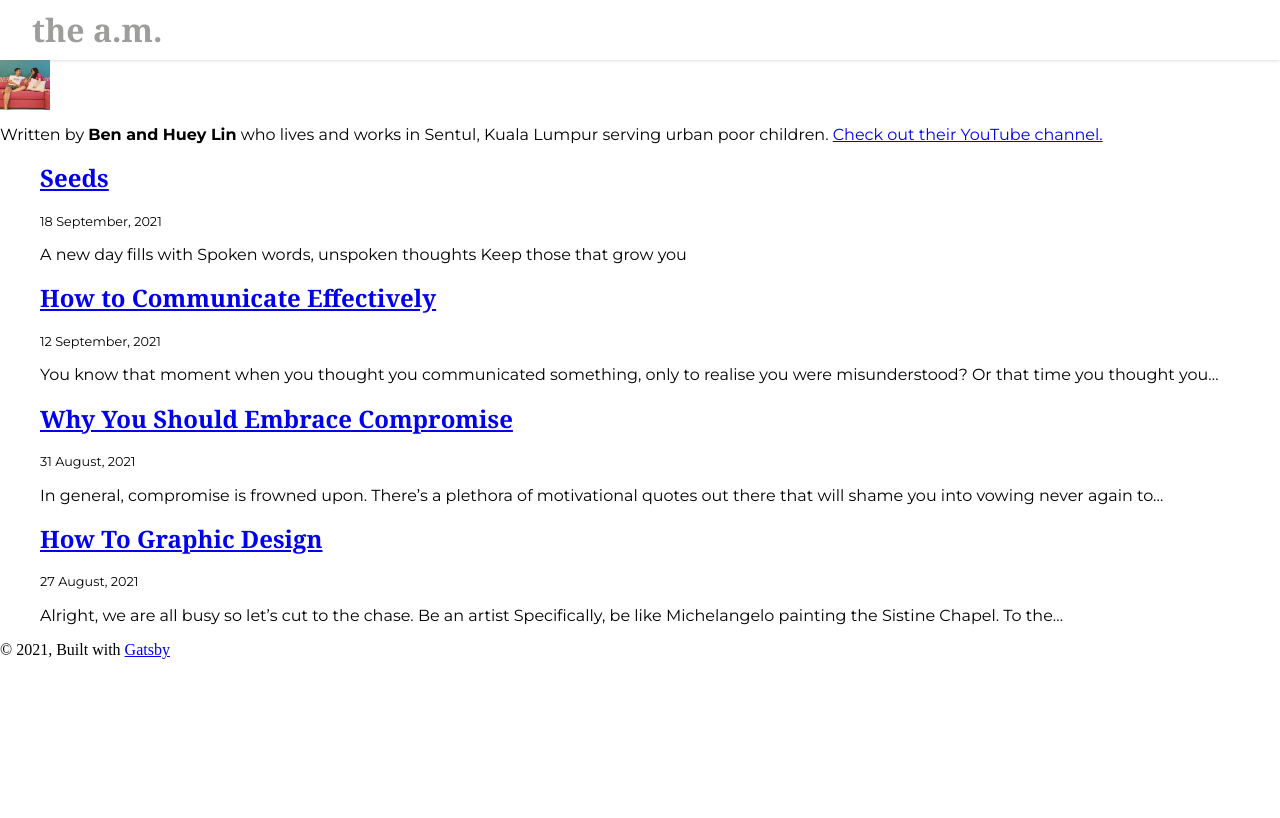
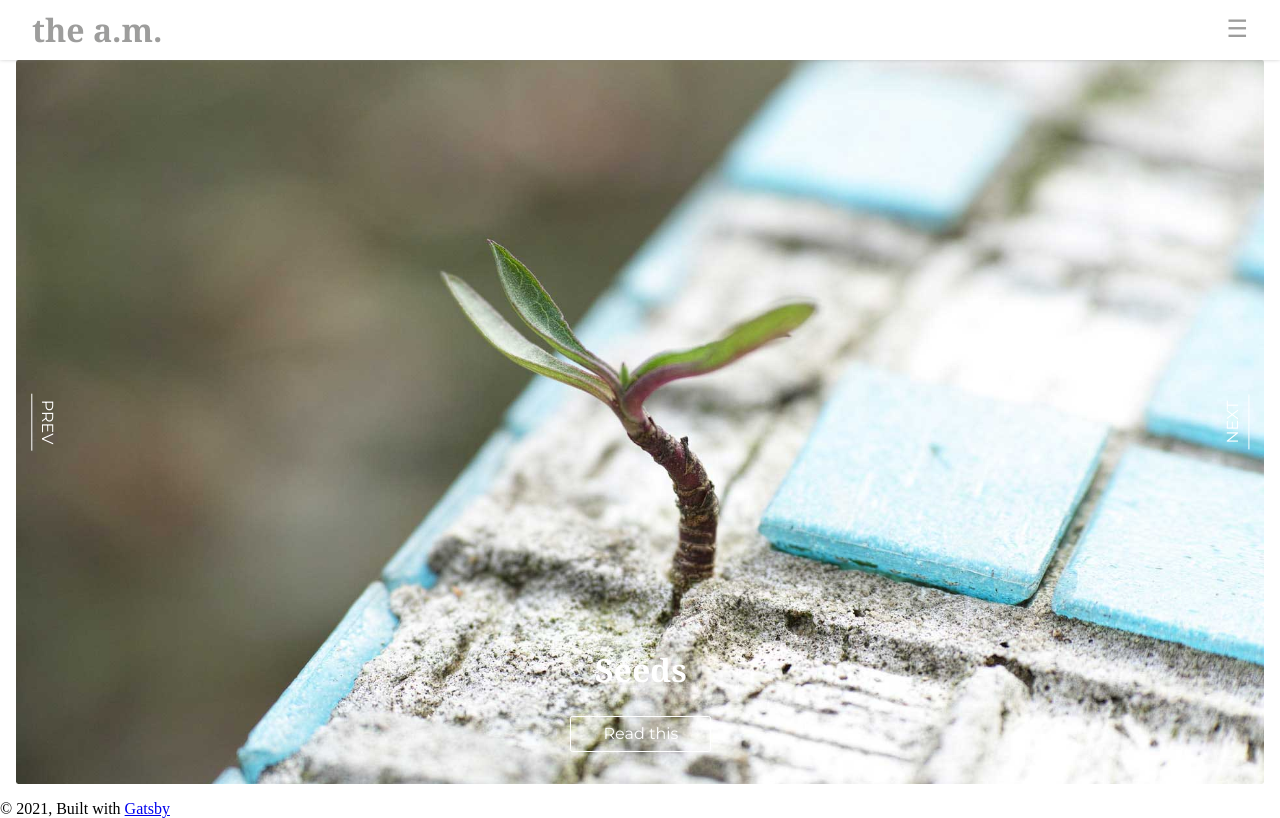
Before and after one commit to benjamin25116/the-average-malaysian-site, a Gatsby site: page / in a window 1280 px wide. Built offline with nearby package versions, Linux system fonts and the light colour scheme; Gatsby itself is replaced by a stand-in of ours.

Commit message:
Add hero Slider and writings page

```diff
--- a/gatsby-node.js
+++ b/gatsby-node.js
@@ -46,7 +46,7 @@ exports.createPages = async ({ graphql, actions, reporter }) => {
       const nextPostId = index === posts.length - 1 ? null : posts[index + 1].id
 
       createPage({
-        path: post.fields.slug,
+        path: "/writings" + post.fields.slug,
         component: blogPost,
         context: {
           id: post.id,
--- a/src/components/menu/Menu.js
+++ b/src/components/Menu/index.js
@@ -2,7 +2,7 @@ import React, { useState } from "react"
 import { Link } from "gatsby"
 import styled from "styled-components"
 import Variables from "../StyleConstants"
-import { motion, AnimatePresence } from "framer-motion"
+import { motion } from "framer-motion"
 
 const NavBarWrapper = styled.div`
   background-color: white;
@@ -21,7 +21,6 @@ const NavBar = styled.nav`
   max-width: 1280px;
   margin: 0 auto;
 
-
   @media (min-width: 768px) {
     padding: 0 2rem;
   }
@@ -38,22 +37,14 @@ const MenuListWrapper = styled(motion.div)`
   margin: 0;
   justify-self: end;
   align-self: center;
-
-  @media (min-width: 768px) {
-    grid-row: 1 / 2;
-    grid-column: 6 / 7;
-    display: block;
-  }
 `
 const MenuList = styled.ul`
   margin: 0;
   li {
     padding-left: 2rem;
   }
-  @media (min-width: 768px) {
   display: flex;
-    flex-direction: row;
-  }
+  flex-direction: column;
 `
 const HomeLink = styled.h1`
   grid-row: 1 / 2;
@@ -67,11 +58,7 @@ const MenuButton = styled.span`
   grid-row: 1 / 2;
   align-self: center;
   justify-self: end;
-
-  /* border: 1px solid blue; */
-  @media (min-width: 768px) {
-    display: none;
-  }
+  font-size: 1.5rem;
 `
 const MenuItem = styled.li`
   font-family: ${Variables.font.sansSerif};
@@ -81,8 +68,9 @@ const MenuItem = styled.li`
   /* border: 1px solid black; */
 `
 
-export default function Menu({ location, title }) {
+export default function Menu({ title }) {
   const [isOpen, setIsOpen] = useState(false)
+
   function handleClick() {
     setIsOpen(!isOpen)
   }
@@ -96,25 +84,25 @@ export default function Menu({ location, title }) {
         <MenuButton onClick={handleClick}>
           {isOpen ? <span>&#10539;</span> : <span>&#9776;</span>}
         </MenuButton>
-        <AnimatePresence>
-          {isOpen && (
+
         <MenuListWrapper
           initial={{ opacity: 0, x: 50, height: 0 }}
-              animate={{ opacity: 1, x: 0, height: 90 }}
-              transition={{type: "tween", duration: 0.25}}
-              exit={{ opacity: 0, x: 50, height: 0 }}
+          animate={{
+            opacity: isOpen ? 1 : 0,
+            x: isOpen ? 0 : 50,
+            height: isOpen ? 90 : 0,
+          }}
+          transition={{ type: "tween", duration: 0.25 }}
         >
           <MenuList>
             <MenuItem>
-                  <Link to="/">writings</Link>
+              <Link to="/writings">writings</Link>
             </MenuItem>
             <MenuItem>
               <Link to="/">shop</Link>
             </MenuItem>
           </MenuList>
         </MenuListWrapper>
-          )}
-        </AnimatePresence>
       </NavBar>
     </NavBarWrapper>
   )
--- /dev/null
+++ b/src/components/Slider/index.js
@@ -0,0 +1,147 @@
+import * as React from "react"
+import { useState } from "react"
+import { Link, graphql, useStaticQuery } from "gatsby"
+import { GatsbyImage, getImage } from "gatsby-plugin-image"
+import styled from "styled-components"
+import { motion, AnimatePresence } from "framer-motion"
+
+const Container = styled(motion.article)`
+  box-sizing: border-box;
+  display: grid;
+  grid-template-columns: 1fr;
+  grid-template-rows: 1fr;
+  justify-items: center;
+  width: 100%;
+  height: calc(100vh - 60px);
+  padding: 0 1rem 1rem;
+`
+const HeroImage = styled(GatsbyImage)`
+  grid-column: 1 / 2;
+  grid-row: 1 / 2;
+  border-radius: 0.15rem;
+  z-index: 0;
+  width: 100%;
+`
+const Overlay = styled.div`
+  grid-column: 1 / 2;
+  grid-row: 1 / 2;
+  z-index: 1;
+  width: 100%;
+  padding: 2rem 1rem;
+  display: flex;
+  justify-content: space-between;
+  align-items: center;
+`
+const Heading = styled.h2`
+  color: white;
+  font-size: 2rem;
+  text-align: center;
+`
+const StyledLink = styled(Link)`
+  border: 1px solid white;
+  border-radius: 0.15rem;
+  color: white;
+  text-decoration: none;
+  padding: 0.5rem 2rem;
+  max-width: 8rem;
+  text-align: center;
+`
+const Button = styled.button`
+  background-color: transparent;
+  border: none;
+  color: white;
+  padding-bottom: 0.35rem;
+  border-bottom: 1px solid white;
+`
+const PrevPost = styled(Button)`
+  transform: rotate(90deg);
+`
+const NextPost = styled(Button)`
+  transform: rotate(-90deg);
+`
+
+const Info = styled.section`
+  align-self: flex-end;
+  display: flex;
+  flex-direction: column;
+  justify-content: flex-end;
+  align-items: center;
+  /* border: 1px solid green; */
+`
+
+const Slider = () => {
+  const data = useStaticQuery(graphql`
+    query {
+      site {
+        siteMetadata {
+          title
+        }
+      }
+      allMarkdownRemark(sort: { fields: [frontmatter___date], order: DESC }) {
+        nodes {
+          excerpt
+          timeToRead
+          fields {
+            slug
+          }
+          frontmatter {
+            date(formatString: "D MMMM, YYYY")
+            title
+            author
+            thumbnail {
+              childImageSharp {
+                gatsbyImageData(placeholder: BLURRED)
+              }
+            }
+          }
+        }
+      }
+    }
+  `)
+
+  const posts = data.allMarkdownRemark.nodes
+
+  const cards = posts.map(post => {
+    return (
+      <Container
+        key={post.frontmatter.title}
+        initial={{ opacity: 0 }}
+        animate={{ opacity: 1 }}
+        exit={{ opacity: 0 }}
+        transition={{ type: "tween", duration: 0.5 }}
+      >
+        <HeroImage image={getImage(post.frontmatter.thumbnail)} />
+        <Overlay>
+          <PrevPost onClick={handleClick}>PREV</PrevPost>
+          <Info>
+            <Heading>{post.frontmatter.title}</Heading>
+            <StyledLink to={`/writings` + post.fields.slug}>
+              Read this
+            </StyledLink>
+          </Info>
+          <NextPost onClick={handleClick}>NEXT</NextPost>
+        </Overlay>
+      </Container>
+    )
+  })
+
+  const [prev, setPrev] = useState(cards.length - 1)
+  const [next, setNext] = useState(1)
+  const [current, setCurrent] = useState(0)
+
+  function handleClick(e) {
+    if (e.target.innerText === "NEXT") {
+      setPrev(current)
+      setCurrent(next)
+      setNext((next + 1) % cards.length)
+    }
+    if (e.target.innerText === "PREV") {
+      setNext(current)
+      setCurrent(prev)
+      setPrev(Math.abs(prev - 1) % cards.length)
+    }
+  }
+  return <AnimatePresence>{cards[current]}</AnimatePresence>
+}
+
+export default Slider
--- a/src/components/layout.js
+++ b/src/components/layout.js
@@ -1,16 +1,16 @@
 import * as React from "react"
 import Styles from "../components/GlobalStyle"
 
-import Menu from "./menu/Menu"
+import Menu from "./Menu"
 
-const Layout = ({ location, title, children }) => {
+const Layout = ({  title, children }) => {
   return (
     <div>
       <Styles />
       <header>
-        <Menu location={location} title={title} />
+        <Menu title={title} />
       </header>
-      <main style={{paddingTop: "60px"}}>{children}</main>
+      <main style={{paddingTop: "60px", width: "100%", overflowX: "hidden"}}>{children}</main>
       <footer>
         © {new Date().getFullYear()}, Built with
         {` `}
--- a/src/pages/index.js
+++ b/src/pages/index.js
@@ -1,68 +1,24 @@
 import * as React from "react"
-import { Link, graphql } from "gatsby"
+import { graphql } from "gatsby"
 
-import Bio from "../components/bio"
 import Layout from "../components/layout"
 import Seo from "../components/seo"
+import Slider from "../components/Slider"
 
-const BlogIndex = ({ data, location }) => {
+const Home = ({ data }) => {
   const siteTitle = data.site.siteMetadata?.title || `Title`
-  const posts = data.allMarkdownRemark.nodes
 
-  if (posts.length === 0) {
-    return (
-      <Layout location={location} title={siteTitle}>
-        <Seo title="All posts" />
-        <p>
-          No blog posts found. Add markdown posts to "content/blog" (or the
-          directory you specified for the "gatsby-source-filesystem" plugin in
-          gatsby-config.js).
-        </p>
-      </Layout>
-    )
-  }
 
   return (
-    <Layout location={location} title={siteTitle}>
-      <Seo title="All posts" />
-      <Bio />
-      <ol style={{ listStyle: `none` }}>
-        {posts.map(post => {
-          const title = post.frontmatter.title || post.fields.slug
-
-          return (
-            <li key={post.fields.slug}>
-              <article
-                className="post-list-item"
-                itemScope
-                itemType="http://schema.org/Article"
-              >
-                <header>
-                  <h2>
-                    <Link to={post.fields.slug} itemProp="url">
-                      <span itemProp="headline">{title}</span>
-                    </Link>
-                  </h2>
-                  <small>{post.frontmatter.date}</small>
-                </header>
-                <section>
-                  <p
-                    dangerouslySetInnerHTML={{
-                      __html: post.frontmatter.description || post.excerpt,
-                    }}
-                    itemProp="description"
-                  />
-                </section>
-              </article>
-            </li>
-          )
-        })}
-      </ol>
+    <Layout title={siteTitle}>
+      <Seo title="Home" />
+      {/* <pre>{JSON.stringify(posts, null, 2)}</pre> */}
+      <Slider />
     </Layout>
   )
 }
 
-export default BlogIndex
+export default Home
 
 export const pageQuery = graphql`
   query {
@@ -74,13 +30,19 @@ export const pageQuery = graphql`
     allMarkdownRemark(sort: { fields: [frontmatter___date], order: DESC }) {
       nodes {
         excerpt
+        timeToRead
         fields {
           slug
         }
         frontmatter {
           date(formatString: "D MMMM, YYYY")
           title
-          description
+          author
+          thumbnail {
+            childImageSharp {
+              gatsbyImageData(placeholder: BLURRED)
+            }
+          }
         }
       }
     }
```
Also changed, not shown: src/pages/writings.js (added, +98 -0 lines), src/templates/blog-post.js (+4 -4 lines). Lines whose indentation alone changed are shown as unchanged.
